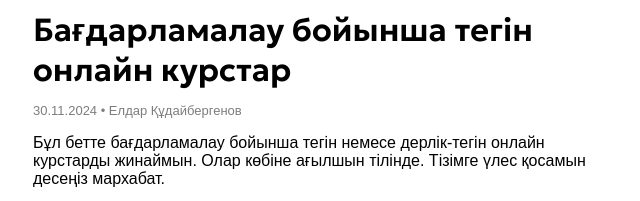
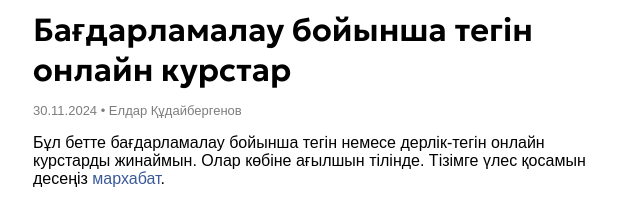
Before and after one commit to yeldarx/homepage, an Eleventy site: page src/blog/2024/free-dev-courses.md in a window 1280 px wide. Shown: the top 201 px of the page, 319-959 px from the left. Built offline with nearby package versions, Linux system fonts and the light colour scheme; Eleventy itself is replaced by a stand-in of ours; files that its build step writes are made by us from their sources.

Commit message:
add contribution link

```diff
--- a/src/blog/2024/free-dev-courses.md
+++ b/src/blog/2024/free-dev-courses.md
@@ -7,7 +7,7 @@ tags:
   - курс
 ---
 
-Бұл бетте бағдарламалау бойынша тегін немесе дерлік-тегін онлайн курстарды жинаймын. Олар көбіне ағылшын тілінде. Тізімге үлес қосамын десеңіз мархабат.
+Бұл бетте бағдарламалау бойынша тегін немесе дерлік-тегін онлайн курстарды жинаймын. Олар көбіне ағылшын тілінде. Тізімге үлес қосамын десеңіз [мархабат](https://github.com/yeldarx/homepage/blob/main/src/blog/2024/free-dev-courses.md).
 
 <img class="right-float-photo" src="/blog/images/2024/2014-work-table.jpg">
 
```
